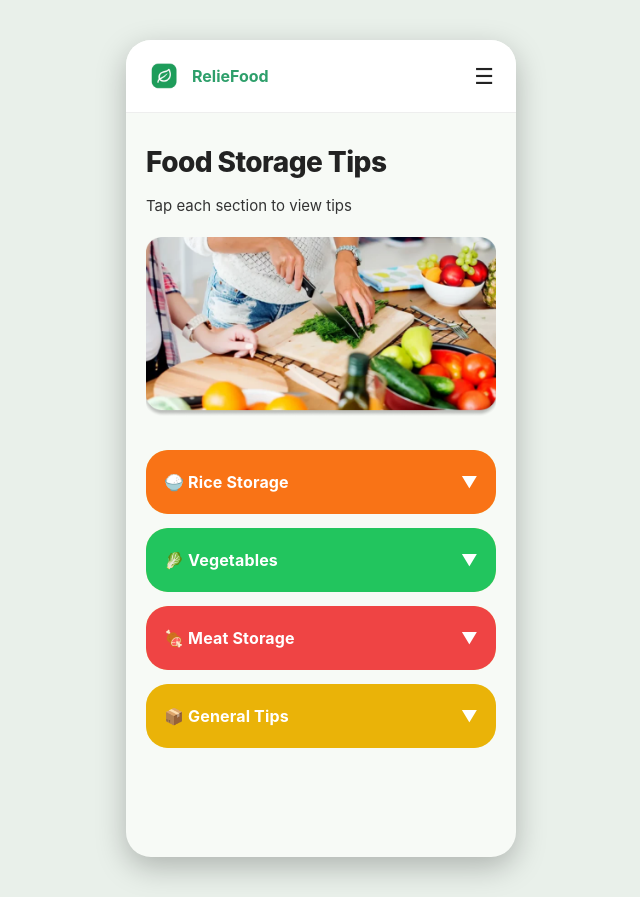
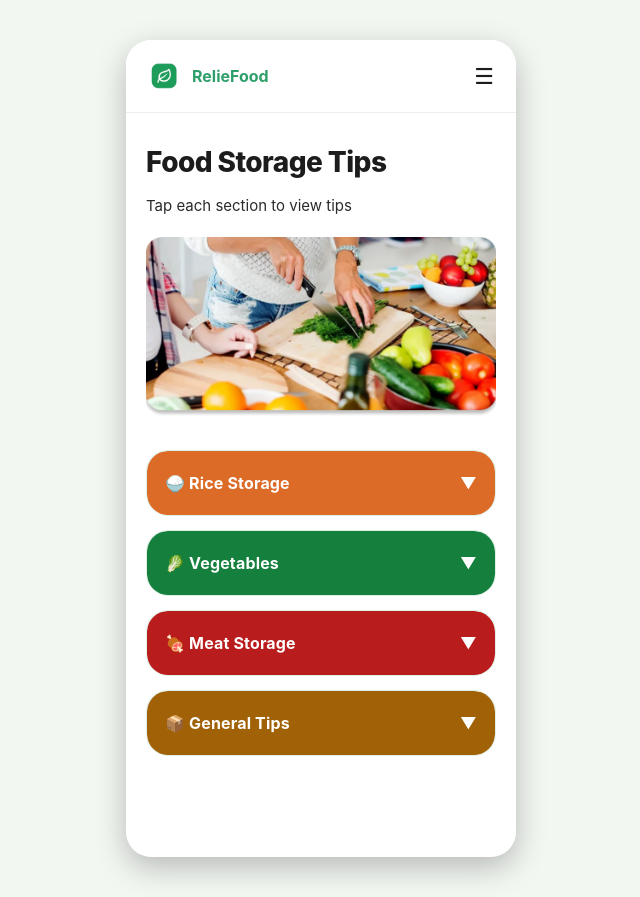
Before and after one commit to kipentut/RelieFood, a Flask app: page /storage in a window 1280 px wide. Shown: the whole page, without its empty margins (319-959 px from the left). Run offline with Flask 3, Linux system fonts and the light colour scheme.

Commit message:
Update colors and backgrounds in style.css

```diff
--- a/static/style.css
+++ b/static/style.css
@@ -13,8 +13,8 @@ html {
 body {
     margin: 0;
     font-family: Inter, system-ui, -apple-system, BlinkMacSystemFont, "Segoe UI", sans-serif;
-    background: #e9f0ea;
-    color: #222;
+    background: #f3f7f2;
+    color: #1c1c1c;
     display: flex;
     justify-content: center;
     align-items: center;
@@ -25,7 +25,7 @@ body {
 }
 
 .page-bg {
-    background: #e9f0ea;
+    background: #f3f7f2;
 }
 
 /* --- App Shell --- */
@@ -33,7 +33,7 @@ body {
     width: 100%;
     max-width: 390px;
     min-height: 100vh;
-    background: #f7faf6;
+    background: #ffffff;
     border-radius: 30px;
     overflow: hidden;
     display: flex;
@@ -210,7 +210,7 @@ body {
 
 .drawer-links a {
     text-decoration: none;
-    color: #222;
+    color: #111;
     padding: 14px 16px;
     border-radius: 14px;
     display: flex;
@@ -266,14 +266,14 @@ body {
 
 .main-content p {
     font-size: 15px;
-    color: #333;
+    color: #2b2b2b;
     margin-bottom: 18px;
     line-height: 1.65;
 }
 
 .subtitle {
     font-size: 14px;
-    color: #444;
+    color: #333;
     line-height: 1.6;
     margin-bottom: 18px;
 }
@@ -757,11 +757,12 @@ input:focus {
 
 /* ================================== STORAGE PAGE ================================= */
 .storage-section {
-    background: rgb(232, 224, 138);
+    background: #f7fbf6;
     border-radius: 22px;
     overflow: hidden;
     margin-top: 14px;
     box-shadow: none;
+    border: 1px solid rgba(46,159,107,0.12);
     transition: transform 0.24s ease, box-shadow 0.24s ease;
 }
 
@@ -787,10 +788,10 @@ input:focus {
     filter: brightness(1.03);
 }
 
-.rice { background: #f97316; }
-.veg { background: #22c55e; }
-.meat { background: #ef4444; }
-.general { background: #eab308; }
+.rice { background: #dc6b28; }
+.veg { background: #15803d; }
+.meat { background: #b91c1c; }
+.general { background: #a16207; }
 
 .storage-body {
     max-height: 0;
@@ -810,11 +811,11 @@ input:focus {
 .storage-tip {
     display: flex;
     gap: 12px;
-    background: rgba(255,255,255,0.85);
+    background: #ffffff;
     padding: 14px;
     border-radius: 18px;
     margin-bottom: 10px;
-    border: 1px solid rgba(46,159,107,0.08);
+    border: 1px solid rgba(46,159,107,0.14);
 }
 
 .tip-icon {
```
